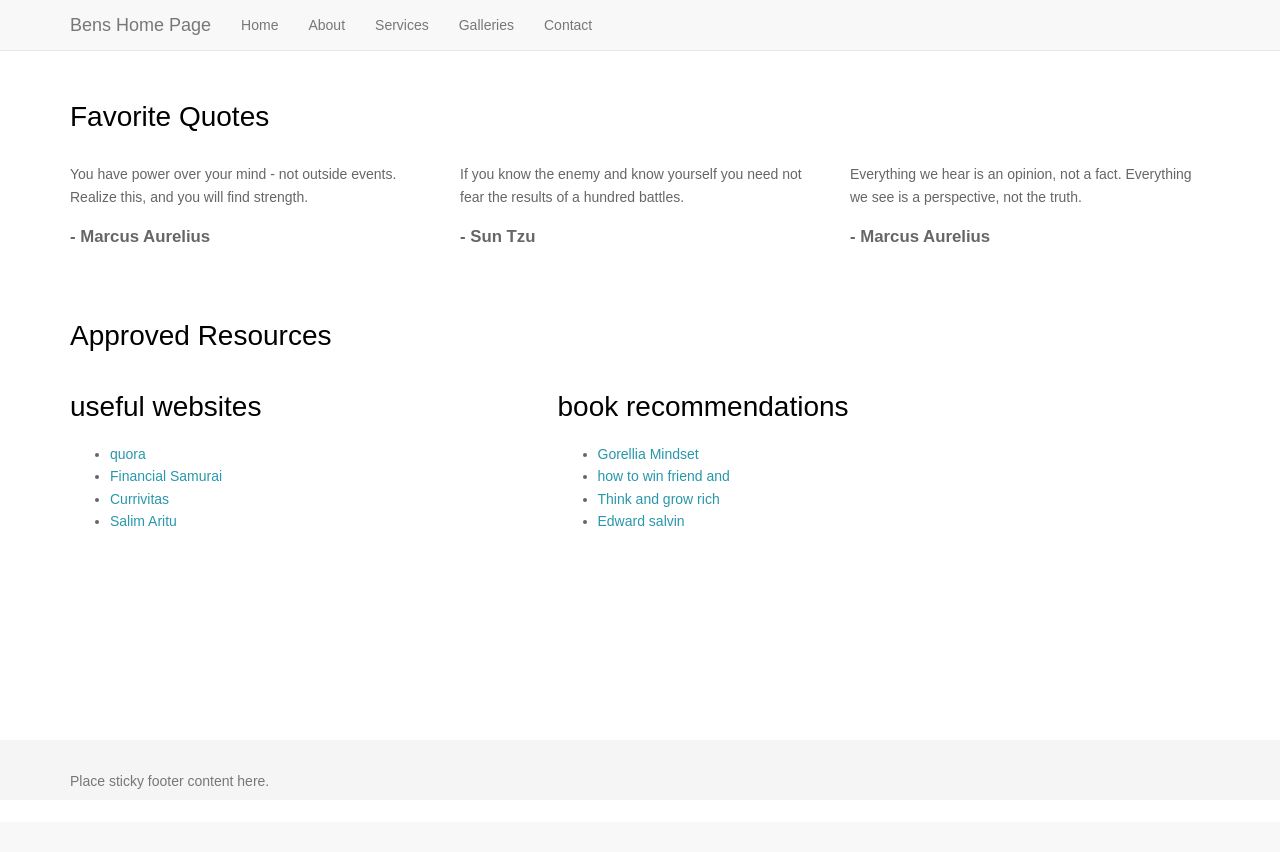
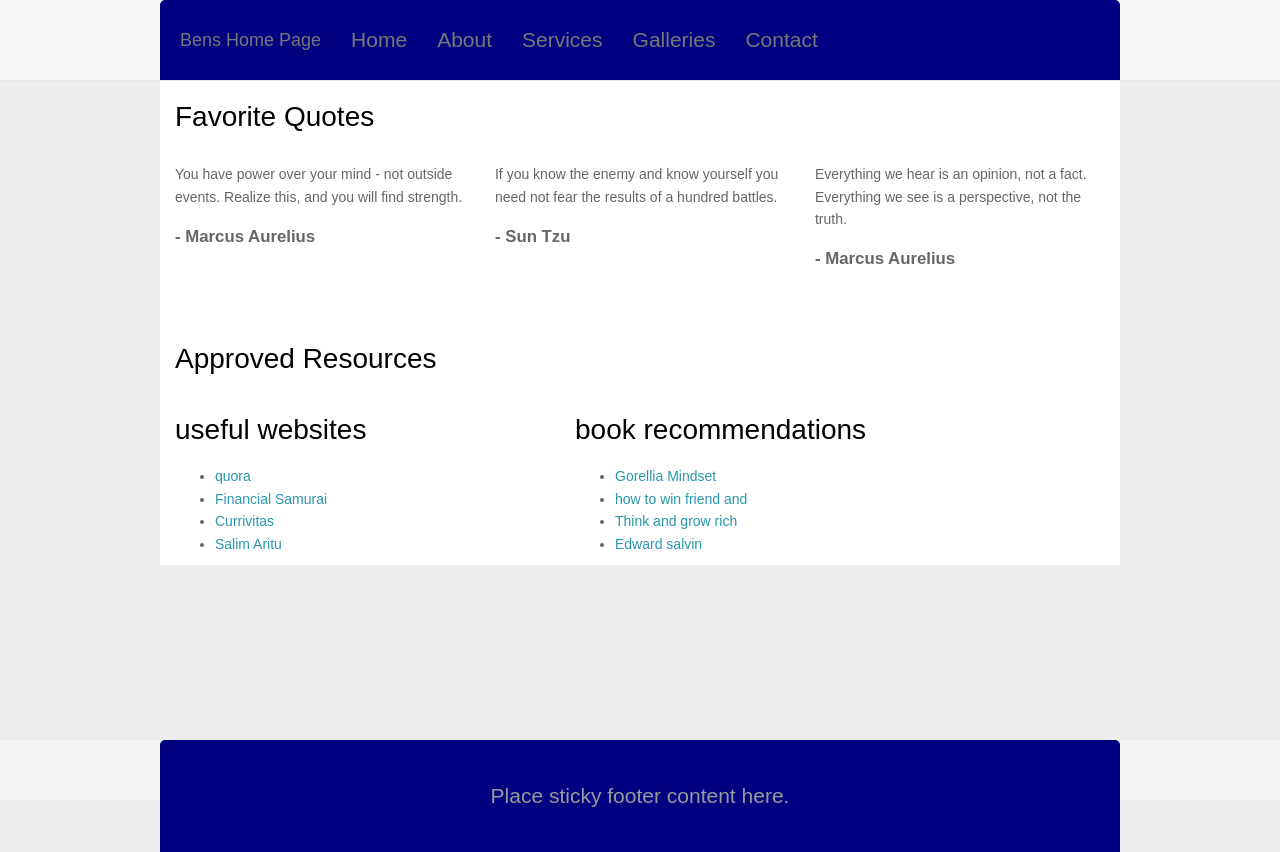
Before and after one commit to xiubinzheng/personal_page, a PHP site: page / in a window 1280 px wide. Before the commit the page ends 789 px from the top, so only its background shows below. Run offline with PHP 8.4, Linux system fonts and the light colour scheme; some libraries are stand-ins or nearby versions.

Commit message:
added hawkeye and modified font size and color scenes

```diff
--- a/contact.php
+++ b/contact.php
@@ -4,7 +4,6 @@
 <title></title>
 
     <!-- Bootstrap core CSS -->
-<link href="http://maxcdn.bootstrapcdn.com/bootstrap/3.1.1/css/bootstrap.min.css" rel="stylesheet">
 <?php include 'imports.php'?>
 
   </head>
--- a/css/main.css
+++ b/css/main.css
@@ -19,7 +19,7 @@ SETTINGS
 BODY
 *******************************************/
 body{
-  font-family: 'Open Sans', Arial, Tahoma;
+  font-family: 'Quicksand', Arial, Tahoma;
   font-weight: 400;
   font-size: 1em;
   color: #363636;
--- a/css/style.css
+++ b/css/style.css
@@ -1,4 +1,17 @@
+.navbar .container
+{
+	font-size:1.5em;
+	background-color:#000080;
+}
 
+
+.footer > .container
+{
+	text-align:center;
+	font-size:1.5em;
+	background-color:#000080;
+
+}
 html {
 	font-size: 100%;
 }
@@ -7,11 +20,10 @@ html {
 body {	font-family: Arial, Helvetica, sans-serif;
 		font-size: .875em;
 	    line-height: 1.6em;
-
 		color: #666;
 }
 
-#container {
+.container {
 	font-size: 1em;
 	width:960px;
 	background: #FFF;
--- a/galleries.php
+++ b/galleries.php
@@ -4,13 +4,9 @@
 <title></title>
 
     <!-- Bootstrap core CSS -->
-<link href="http://maxcdn.bootstrapcdn.com/bootstrap/3.1.1/css/bootstrap.min.css" rel="stylesheet">
 <?php include 'imports.php'?>
 <style>
-.caption{
 
-	text-align:center;
-	}
 </style>
   </head>
 
--- a/imports.php
+++ b/imports.php
@@ -1,4 +1,5 @@
-
-
-<link href="css/sticky-footer-navbar.css" rel="stylesheet">
-<link href="css/style.css" rel="stylesheet">
+  <link href="css/bootstrap.min.css" rel="stylesheet">
+    <link href="css/font-awesome.css" rel="stylesheet">
+ <link href="css/main.css" rel="stylesheet">
+ <link href="css/sticky-footer-navbar.css" rel="stylesheet">
+ <link href="css/style.css" rel="stylesheet">
--- a/index.php
+++ b/index.php
@@ -6,11 +6,9 @@
 
     <!-- Bootstrap core CSS -->
      <!-- Custom styles for this template -->
-
-<link href="http://maxcdn.bootstrapcdn.com/bootstrap/3.1.1/css/bootstrap.min.css" rel="stylesheet">
-
 <?php include 'imports.php'?>
-
+<!-- <link href="css/main.css" rel="stylesheet">
+ -->
 
 <style>
 .caption{
@@ -21,9 +19,9 @@
   </head>
 
   <body>
+ <?php include "header.php";?>
+    <div class="container">
 
-    <div class="container">
-      <?php include "header.php";?>
 <!--
   change this to a slider to display my personal pictures
  <img  src="img/2.jpg" class="img-responsive" alt="" width="940" style="height:390px;"> -->
@@ -73,6 +71,8 @@
         </div>
 
 
+
+
   <!-- <div class="col-md-5">
      <h3>Socialize</h3>
     <a href="#"><img src="img/icon_fb.png" alt=""></a> <a href="#"><img src="img/icon_twitter.png" alt=""></a> <a href="#"> <img src="img/icon_in.png" alt=""></a>
--- a/services.php
+++ b/services.php
@@ -4,7 +4,7 @@
 <title></title>
 
     <!-- Bootstrap core CSS -->
-<link href="http://maxcdn.bootstrapcdn.com/bootstrap/3.1.1/css/bootstrap.min.css" rel="stylesheet">
+<?php include 'imports.php'?>
 
   </head>
 
```
Also changed, not shown: about.php (+29 -13 lines).
